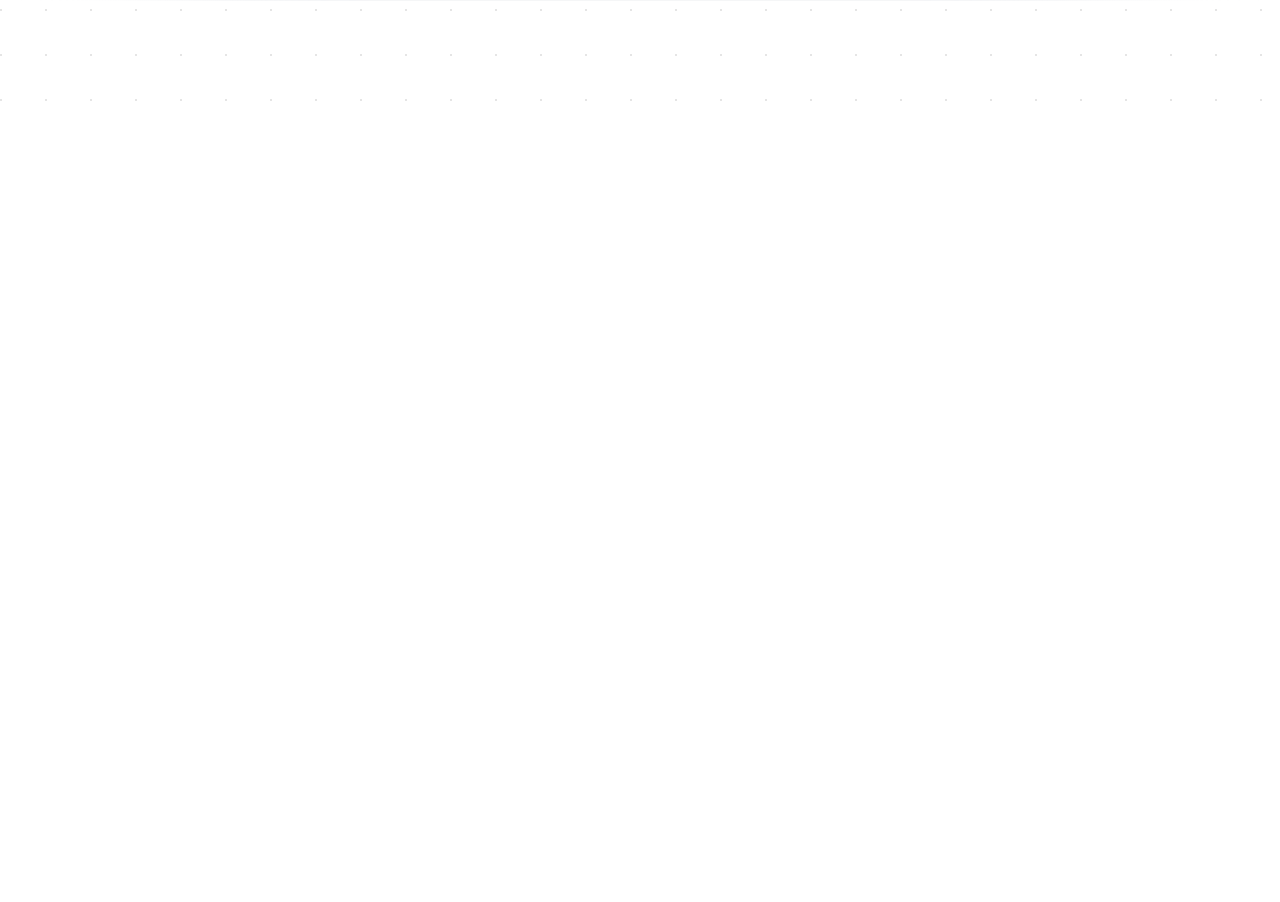
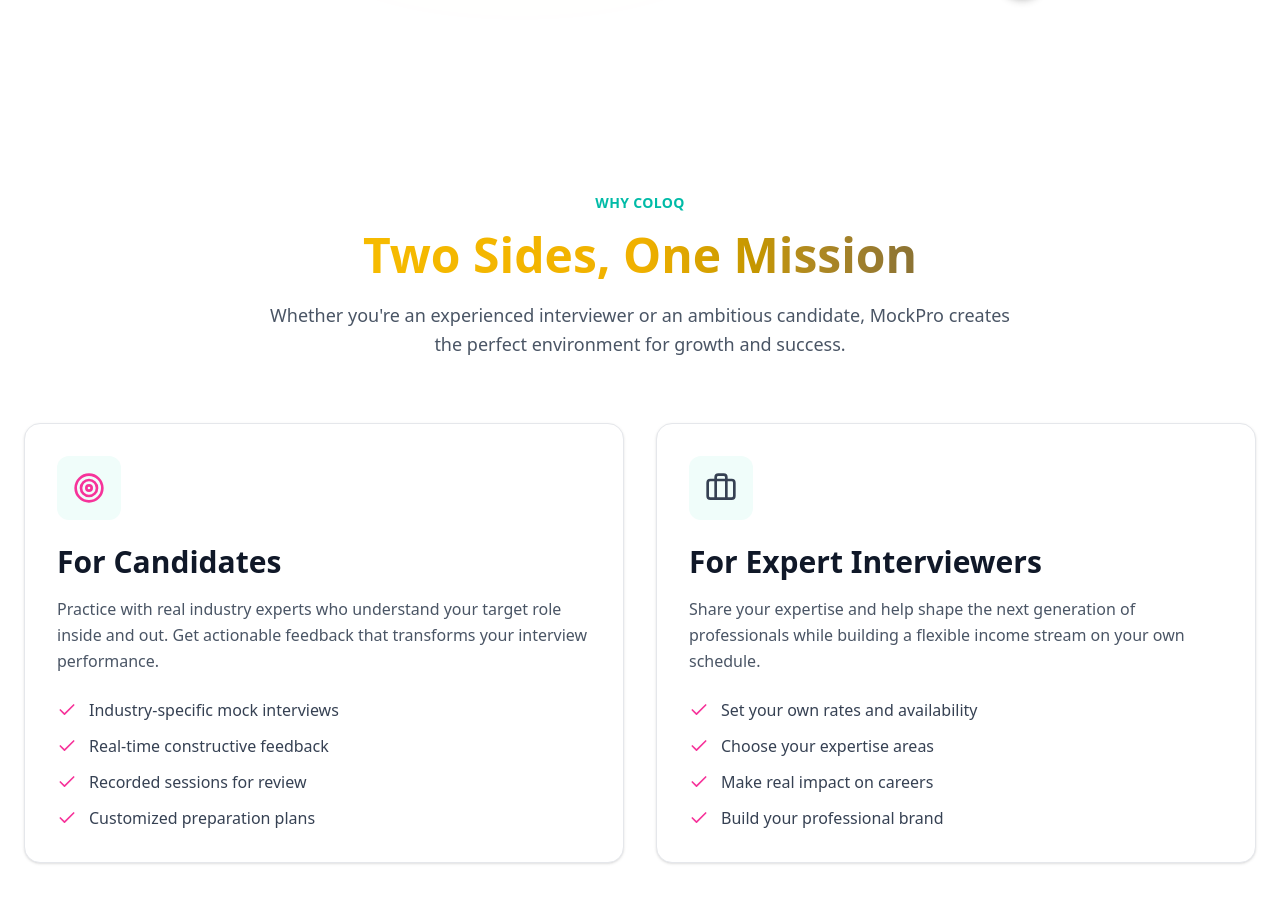
Before and after one commit to thilina-fer/colloq-frontend, a React (Vite) app in the folder colloq-frontend/: page / in a window 1280 px wide. Shown: the part 666-1568 px from the top of the page. Before the commit the page ends 800 px from the top, so only its background shows below. Built offline with nearby package versions, Linux system fonts and the light colour scheme.

Commit message:
git commit -m "feat : update landing page layout and content"

```diff
--- a/colloq-frontend/index.html
+++ b/colloq-frontend/index.html
@@ -4,6 +4,7 @@
     <meta charset="UTF-8" />
     <meta name="viewport" content="width=device-width, initial-scale=1.0" />
     <title>colloq-frontend</title>
+
   </head>
   <body>
     <div id="root"></div>
--- a/colloq-frontend/src/pages/landingPage.jsx
+++ b/colloq-frontend/src/pages/landingPage.jsx
@@ -1,10 +1,9 @@
 import React, { useEffect, useRef, useState } from "react";
-import { ArrowRight, Menu, X } from "lucide-react";
+import { ArrowRight, Menu, X, Target, Briefcase, Check } from "lucide-react";
 
-import DottedBackground from "../components/backgroundEffect";
 import ColloQLogo from "../components/logo";
 
-export default function HeroSection() {
+export default function LandingPage() {
   const [open, setOpen] = useState(false);
   const panelRef = useRef(null);
 
@@ -12,7 +11,8 @@
   useEffect(() => {
     const onDown = (e) => {
       if (!open) return;
-      if (panelRef.current && !panelRef.current.contains(e.target)) setOpen(false);
+      if (panelRef.current && !panelRef.current.contains(e.target))
+        setOpen(false);
     };
     document.addEventListener("mousedown", onDown);
     return () => document.removeEventListener("mousedown", onDown);
@@ -28,14 +28,19 @@
   }, []);
 
   return (
+    <>
+      {/* Hero Section */}
       <section className="relative overflow-hidden bg-white text-black">
-      {/* Background Effect */}
+        {/* Yellow Gradient Effects */}
         <div className="absolute inset-0">
-        <DottedBackground />
+          {/* Top yellow glow */}
+          <div className="pointer-events-none absolute -top-32 left-1/2 h-[360px] w-[560px] -translate-x-1/2 rounded-full bg-gradient-to-b from-yellow-300/40 via-yellow-200/30 to-transparent blur-3xl sm:-top-44 sm:w-[980px]" />
 
-        {/* soft top/bottom glow (responsive sizes) */}
-        <div className="pointer-events-none absolute -top-32 left-1/2 h-[360px] w-[560px] -translate-x-1/2 rounded-full bg-gradient-to-b from-yellow-200/60 to-transparent blur-3xl sm:-top-44 sm:h-[520px] sm:w-[980px]" />
-        <div className="pointer-events-none absolute -bottom-32 left-1/2 h-[360px] w-[560px] -translate-x-1/2 rounded-full bg-gradient-to-t from-gray-200/60 to-transparent blur-3xl sm:-bottom-44 sm:h-[520px] sm:w-[980px]" />
+          {/* Center yellow accent */}
+          <div className="pointer-events-none absolute top-1/3 left-1/4 h-[300px] w-[300px] rounded-full bg-yellow-400/20 blur-3xl  sm:w-[400px]" />
+
+          {/* Bottom subtle glow */}
+          <div className="pointer-events-none absolute left-1/2 h-[360px] w-[560px] -translate-x-1/2 rounded-full bg-gradient-to-t from-yellow-100/30 to-transparent blur-3xl  sm:w-[980px]" />
         </div>
 
         {/* Navbar */}
@@ -70,7 +75,11 @@
                 onClick={() => setOpen((v) => !v)}
                 aria-label="Open menu"
               >
-              {open ? <X className="h-5 w-5" /> : <Menu className="h-5 w-5" />}
+                {open ? (
+                  <X className="h-5 w-5" />
+                ) : (
+                  <Menu className="h-5 w-5" />
+                )}
               </button>
             </div>
           </div>
@@ -83,13 +92,25 @@
                 className="rounded-2xl border border-gray-200 bg-white/90 p-4 shadow-lg backdrop-blur"
               >
                 <nav className="flex flex-col gap-3 text-sm font-semibold text-gray-800">
-                <a href="#features" onClick={() => setOpen(false)} className="hover:text-yellow-500 transition">
+                  <a
+                    href="#features"
+                    onClick={() => setOpen(false)}
+                    className="hover:text-yellow-500 transition"
+                  >
                     Features
                   </a>
-                <a href="#pricing" onClick={() => setOpen(false)} className="hover:text-yellow-500 transition">
+                  <a
+                    href="#pricing"
+                    onClick={() => setOpen(false)}
+                    className="hover:text-yellow-500 transition"
+                  >
                     Pricing
                   </a>
-                <a href="#how" onClick={() => setOpen(false)} className="hover:text-yellow-500 transition">
+                  <a
+                    href="#how"
+                    onClick={() => setOpen(false)}
+                    className="hover:text-yellow-500 transition"
+                  >
                     How It Works
                   </a>
                 </nav>
@@ -146,7 +167,7 @@
             </div>
 
             {/* Title */}
-          <h1 className="mt-8 font-bold leading-[1.05] text-black text-[34px] sm:text-[52px] md:text-[72px] lg:text-[80px]">
+            <h1 className="mt-20 font-bold leading-[1.05] text-black text-[34px] sm:text-[52px] md:text-[72px] lg:text-[80px]">
               How top professionals{" "}
               <span className="block bg-gradient-to-r from-yellow-400 via-yellow-500 to-gray-800 bg-clip-text text-transparent">
                 prepare for interviews
@@ -154,13 +175,14 @@
             </h1>
 
             {/* Subtitle */}
-          <p className="mt-6 max-w-2xl text-sm font-normal leading-relaxed text-gray-600 sm:text-base md:mt-8 md:text-lg">
+            <p className="mt-15 max-w-2xl text-sm font-normal leading-relaxed text-gray-600 sm:text-base  md:text-lg">
               Practical interview prep loved by 100,000+ candidates and hiring
-            managers. Master your next big opportunity with real-world practice.
+              managers. Master your next big opportunity with real-world
+              practice.
             </p>
 
             {/* CTA */}
-          <div className="mt-8 flex w-full max-w-md flex-col gap-3 sm:mt-10 sm:max-w-none sm:flex-row sm:justify-center sm:gap-4">
+            <div className="mt-15 flex w-full max-w-md flex-col gap-3  sm:max-w-none sm:flex-row sm:justify-center sm:gap-4">
               <button className="w-full rounded-xl border border-gray-300 bg-white px-6 py-3 text-sm font-bold text-black shadow-sm hover:bg-gray-100 transition sm:w-auto sm:px-7 sm:py-4">
                 Book a Session
               </button>
@@ -178,6 +200,118 @@
           </div>
         </div>
       </section>
+
+      {/* Two Sides, One Mission Section */}
+      <section className="bg-white px-4 py-16 sm:px-6 sm:py-20 md:py-24">
+        <div className="mx-auto max-w-7xl">
+          {/* Header */}
+          <div className="mb-12 text-center sm:mb-16">
+            <p className="mb-3 text-sm font-semibold tracking-wide text-teal-500">
+              WHY COLOQ
+            </p>
+            <h2 className="mb-4 text-3xl font-bold leading-tight text-gray-900 sm:text-4xl md:text-5xl block bg-gradient-to-r from-yellow-400 via-yellow-500 to-gray-800 bg-clip-text text-transparent">
+              Two Sides, One Mission
+            </h2>
+            <p className="mx-auto max-w-3xl text-base leading-relaxed text-gray-600 sm:text-lg">
+              Whether you're an experienced interviewer or an ambitious
+              candidate, MockPro creates the perfect environment for growth and
+              success.
+            </p>
+          </div>
+
+          {/* Two Cards */}
+          <div className="grid gap-6 md:grid-cols-2 md:gap-8">
+            {/* For Candidates Card */}
+            <div className="group rounded-2xl bg-white border border-gray-200 p-6 shadow-sm transition-all duration-300 hover:shadow-xl hover:border-pink-300 hover:-translate-y-2 sm:p-8">
+              <div className="mb-6 flex h-16 w-16 items-center justify-center rounded-xl bg-teal-50 transition-all duration-300 group-hover:bg-pink-100 group-hover:scale-110">
+                <Target className="h-8 w-8 text-pink-500 transition-transform duration-300 group-hover:rotate-12" />
+              </div>
+
+              <h3 className="mb-4 text-2xl font-bold text-gray-900 transition-colors duration-300 group-hover:text-pink-600 sm:text-3xl">
+                For Candidates
+              </h3>
+
+              <p className="mb-6 leading-relaxed text-gray-600">
+                Practice with real industry experts who understand your target
+                role inside and out. Get actionable feedback that transforms
+                your interview performance.
+              </p>
+
+              <ul className="space-y-3">
+                <li className="flex items-start gap-3">
+                  <Check className="mt-0.5 h-5 w-5 flex-shrink-0 text-pink-500 transition-transform duration-300 group-hover:scale-125" />
+                  <span className="text-gray-700">
+                    Industry-specific mock interviews
+                  </span>
+                </li>
+                <li className="flex items-start gap-3">
+                  <Check className="mt-0.5 h-5 w-5 flex-shrink-0 text-pink-500 transition-transform duration-300 group-hover:scale-125" />
+                  <span className="text-gray-700">
+                    Real-time constructive feedback
+                  </span>
+                </li>
+                <li className="flex items-start gap-3">
+                  <Check className="mt-0.5 h-5 w-5 flex-shrink-0 text-pink-500 transition-transform duration-300 group-hover:scale-125" />
+                  <span className="text-gray-700">
+                    Recorded sessions for review
+                  </span>
+                </li>
+                <li className="flex items-start gap-3">
+                  <Check className="mt-0.5 h-5 w-5 flex-shrink-0 text-pink-500 transition-transform duration-300 group-hover:scale-125" />
+                  <span className="text-gray-700">
+                    Customized preparation plans
+                  </span>
+                </li>
+              </ul>
+            </div>
+
+            {/* For Expert Interviewers Card */}
+            <div className="group rounded-2xl bg-white border border-gray-200 p-6 shadow-sm transition-all duration-300 hover:shadow-xl hover:border-teal-300 hover:-translate-y-2 sm:p-8">
+              <div className="mb-6 flex h-16 w-16 items-center justify-center rounded-xl bg-teal-50 transition-all duration-300 group-hover:bg-teal-100 group-hover:scale-110">
+                <Briefcase className="h-8 w-8 text-gray-700 transition-all duration-300 group-hover:text-teal-600 group-hover:rotate-12" />
+              </div>
+
+              <h3 className="mb-4 text-2xl font-bold text-gray-900 transition-colors duration-300 group-hover:text-teal-600 sm:text-3xl">
+                For Expert Interviewers
+              </h3>
+
+              <p className="mb-6 leading-relaxed text-gray-600">
+                Share your expertise and help shape the next generation of
+                professionals while building a flexible income stream on your
+                own schedule.
+              </p>
+
+              <ul className="space-y-3">
+                <li className="flex items-start gap-3">
+                  <Check className="mt-0.5 h-5 w-5 flex-shrink-0 text-pink-500 transition-transform duration-300 group-hover:scale-125" />
+                  <span className="text-gray-700">
+                    Set your own rates and availability
+                  </span>
+                </li>
+                <li className="flex items-start gap-3">
+                  <Check className="mt-0.5 h-5 w-5 flex-shrink-0 text-pink-500 transition-transform duration-300 group-hover:scale-125" />
+                  <span className="text-gray-700">
+                    Choose your expertise areas
+                  </span>
+                </li>
+                <li className="flex items-start gap-3">
+                  <Check className="mt-0.5 h-5 w-5 flex-shrink-0 text-pink-500 transition-transform duration-300 group-hover:scale-125" />
+                  <span className="text-gray-700">
+                    Make real impact on careers
+                  </span>
+                </li>
+                <li className="flex items-start gap-3">
+                  <Check className="mt-0.5 h-5 w-5 flex-shrink-0 text-pink-500 transition-transform duration-300 group-hover:scale-125" />
+                  <span className="text-gray-700">
+                    Build your professional brand
+                  </span>
+                </li>
+              </ul>
+            </div>
+          </div>
+        </div>
+      </section>
+    </>
   );
 }
 
```
Lines whose indentation alone changed are shown as unchanged.
